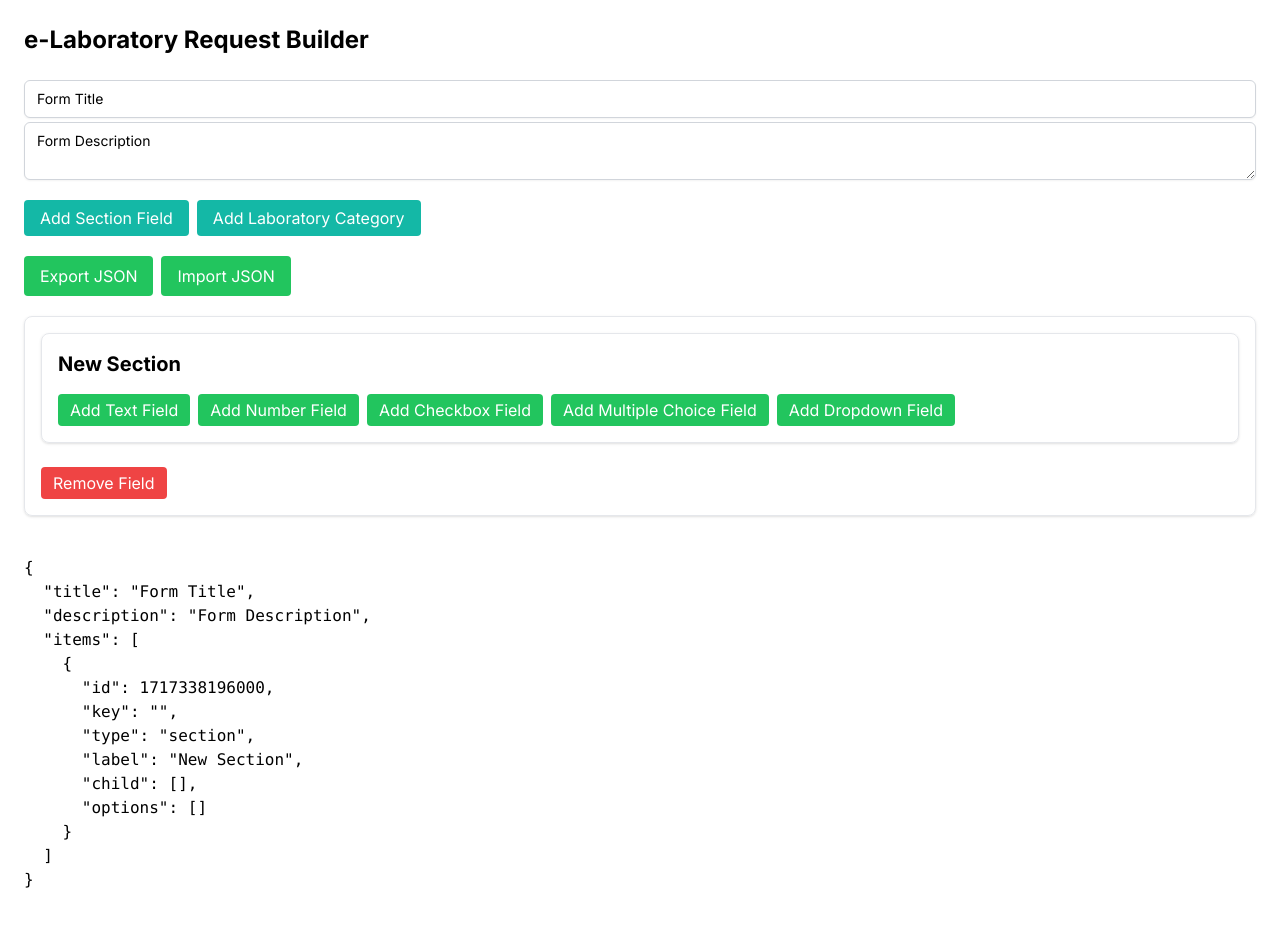
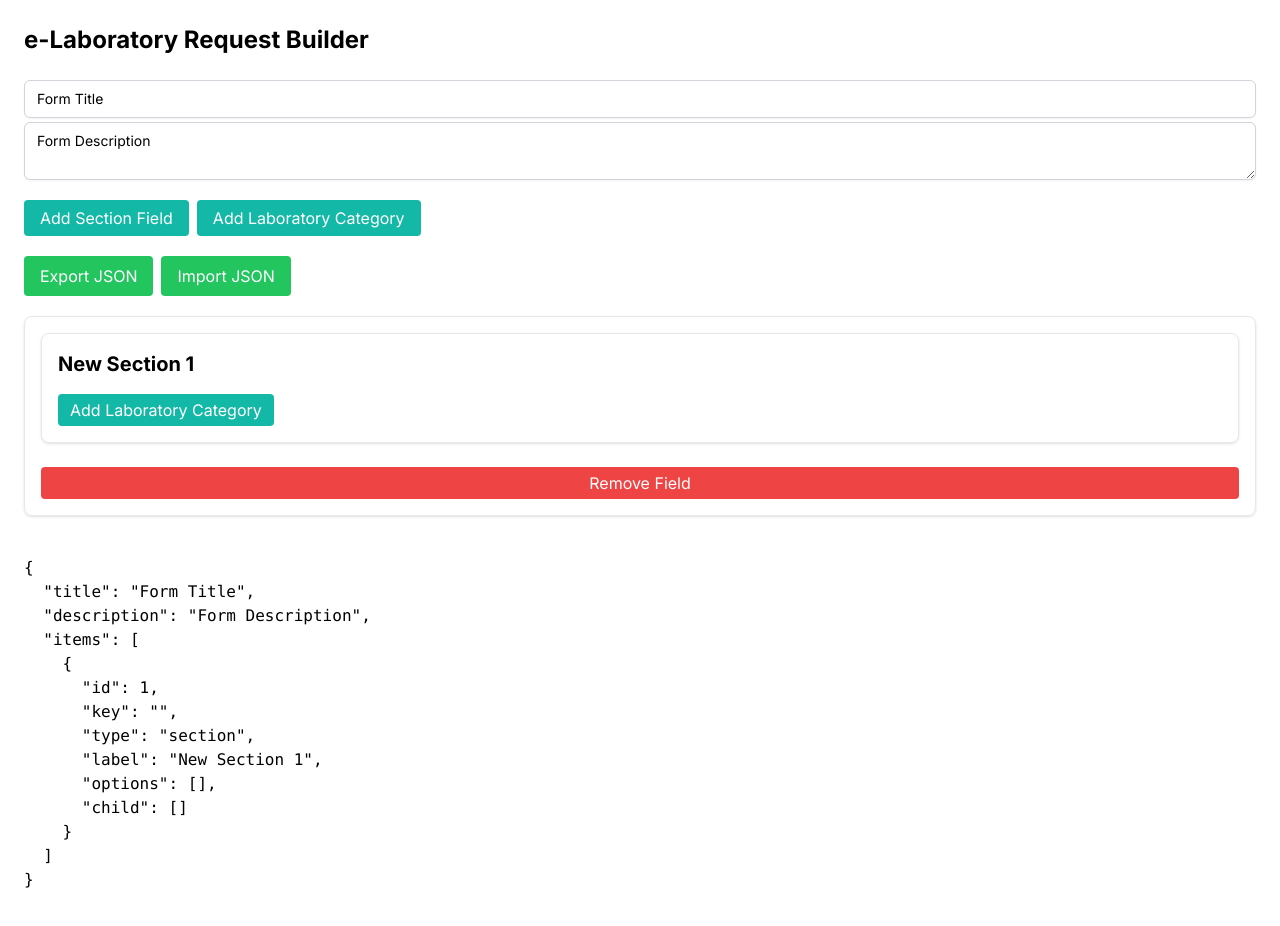
Before and after one commit to edwardlorilla1986/clinic-ez, a Next.js app: page /edoc/lab-request in a window 1280 px wide. Both pictures are taken after a click on the button "Add Section Field". Shown: the top 926 px of the page. Built offline with nearby package versions, Linux system fonts and the light colour scheme.

Commit message:
refactor: Improve spacing and disable Add Option button when label is empty in DropdownField and MultipleChoiceField components

```diff
--- a/src/app/edoc/lab-request/LabRequestForm.tsx
+++ b/src/app/edoc/lab-request/LabRequestForm.tsx
@@ -2,11 +2,33 @@
 
 import FormItem from "@/src/components/FormItem";
 import { FormBuilderContextType, formBuilderContext } from "@/src/context/FormBuilderContext";
+import { CheckboxField, DropdownField, MultipleChoiceField, NumberField, TextField } from "@/src/types/formField";
 import React, { useContext } from "react";
 
 export default function LabRequestForm() {
 
-    const {form, handleAddField, handleTitleChange, handleDescriptionChange, handleExport, handleImport} = useContext(formBuilderContext) as FormBuilderContextType
+    const {
+        form,
+        addSectionField,
+        handleTitleChange,
+        handleDescriptionChange,
+        handleExport,
+        handleImport,
+        addCheckboxField,
+    } = useContext(formBuilderContext) as FormBuilderContextType
+
+    const handleAddSection = () => {
+        const id = form.items.length + 1
+        addSectionField({
+            id,
+            key: "",
+            type: "section",
+            label: `New Section ${id}`,
+            options: [],
+            child: []
+        })
+    }
+
     return (
         <div>
             <input
@@ -24,15 +46,20 @@ return (
             />
             <div className="flex gap-2 my-5">
                 <button className="bg-teal-500 text-white py-2 px-4 rounded cursor-pointer leading-tight"
-                onClick={() => handleAddField("section")}>
+                    onClick={() => handleAddSection()}>
                     Add Section Field
                 </button>
                 <button className="bg-teal-500 text-white py-2 px-4 rounded cursor-pointer leading-tight"
-                onClick={() => handleAddField("checkbox")}>
+                    onClick={() => addCheckboxField({
+                        id: form.items.length + 1,
+                        key: 'checkbox',
+                        label: `Laboratory Category ${form.items.length + 1}`,
+                        type: 'checkbox',
+                        value: [],
+                        options: [],
+                    })}>
                     Add Laboratory Category
                 </button>
-
-
             </div>
             <div className="flex gap-2 my-5">
                 <button className="bg-green-500 text-white py-2 px-4 rounded cursor-pointer leading-tight" onClick={handleExport}>
@@ -53,12 +80,34 @@ return (
 
             {
                 form.items.map((item, index) => {
+                    let id = "child" in item ? item.child.length : 1;
+                    const handleAddCheckboxField = (_index: number) => {
+                        const field: CheckboxField = {
+                            id: id,
+                            key: 'checkbox',
+                            label: `Laboratory Category ${id + 1}`,
+                            type: 'checkbox',
+                            value: [],
+                            options: [],
+                        }
+                        addCheckboxField(field, _index);
+                    }
                     return (
                         <FormItem
                             key={index}
                             index={index}
                             field={item}
+                            sectionToolbar={(
+                                <div className="flex items-center flex-wrap gap-2">
 
+                                    <button
+                                    className="bg-teal-500 text-white py-1 px-3 rounded"
+                                    onClick={() => handleAddCheckboxField(index)}
+                                    >
+                                        Add Laboratory Category
+                                    </button>
+                                </div>
+                            )}
                         />
                     )
                 })
--- a/src/app/edoc/lab-request/page.tsx
+++ b/src/app/edoc/lab-request/page.tsx
@@ -4,12 +4,13 @@ import JsonPreview from "./JsonPreview";
 import LabRequestForm from "./LabRequestForm";
 
 export default function LabRequestPage() {
+   const debug = true;
   return (
     <FormBuilderProvider>
         <div className="container mx-auto p-6">
             <h1 className="text-2xl font-bold mb-6">e-Laboratory Request Builder</h1>
             <LabRequestForm/>
-            <JsonPreview/>
+            {debug && <JsonPreview />}
         </div>
     </FormBuilderProvider>
   );
--- a/src/components/FormItem.tsx
+++ b/src/components/FormItem.tsx
@@ -11,10 +11,11 @@ import { FormBuilderContextType, formBuilderContext } from "../context/FormBuild
 interface FormItemProps{
     field: FormField
     index: number,
+    sectionToolbar?: React.ReactNode
 }
 
-function FormItem({field, index}: FormItemProps) {
-    const {handleFieldChange, handleLabelChange, handleOptionsChange, handleRemoveField, addTextField, addNumberField, addCheckboxField, addDropdownField, addMultipleChoiceField} = useContext(formBuilderContext) as FormBuilderContextType
+function FormItem({field, index, sectionToolbar}: FormItemProps) {
+    const { handleFieldChange, handleLabelChange, handleOptionsChange, handleRemoveField } = useContext(formBuilderContext) as FormBuilderContextType
     const {label, type} = field
     let value, options;
 
@@ -25,75 +26,15 @@ function FormItem({field, index}: FormItemProps) {
         options = field.options;
     }
 
-    const handleAddTextField = (_index: number) => {
-        const field: TextFieldType = {
-            id: index + 1,
-            key: 'text',
-            label: 'Text Field',
-            type: 'text',
-            value: '',
-        }
-        addTextField(field, _index);
-    }
-
-    const handleAddNumberField = (_index: number) => {
-        const field: NumberFieldType = {
-            id: index + 1,
-            key: 'number',
-            label: 'Number Field',
-            type: 'number',
-            value: 0,
-        }
-        addNumberField(field, _index);
-    }
-
-    const handleAddCheckboxField = (_index: number) => {
-        const field: CheckboxFieldType = {
-            id: index + 1,
-            key: 'checkbox',
-            label: 'Checkbox Field',
-            type: 'checkbox',
-            value: [],
-            options: [],
-        }
-        addCheckboxField(field, _index);
-    }
-
-    const handleAddMultipleChoiceField = (_index: number) => {
-        const field: MultipleChoiceFieldType = {
-            id: index + 1,
-            key: 'multiple-choice',
-            label: 'Multiple Choice Field',
-            type: 'multiple-choice',
-            value: '',
-            options: [],
-        }
-        addMultipleChoiceField(field, _index);
-    }
-
-    const handleAddDropdownField = (_index: number) => {
-        const field: DropdownFieldType = {
-            id: index + 1,
-            key: 'dropdown',
-            label: 'Dropdown Field',
-            type: 'dropdown',
-            value: '',
-            options: [],
-        }
-        addDropdownField(field, _index);
-    }
-
     return (
-        <div className="mb-4 p-4 border rounded-lg shadow">
+        <div className="flex flex-col my-2 p-4 border rounded-lg shadow">
             {type === 'text' && (
-                <>
                 <TextField
                     label={label}
                     value={value as string}
                     onChange={(value) => handleFieldChange(index, {...field, value})}
                     onLabelChange={(label) => handleLabelChange(index, label)}
                 />
-                </>
             )}
             {type === 'number' && (
                 <NumberField
@@ -137,40 +78,7 @@ function FormItem({field, index}: FormItemProps) {
                 <SectionFieldComponent
                     index={index}
                     section={field as SectionField}
-                    toolBar={(
-                        <div className="flex items-center flex-wrap gap-2">
-                        <button
-                        className="bg-green-500 text-white py-1 px-3 rounded"
-                        onClick={() => handleAddTextField(index)}
-                        >
-                        Add Text Field
-                        </button>
-                        <button
-                        className="bg-green-500 text-white py-1 px-3 rounded"
-                        onClick={() => handleAddNumberField(index)}
-                        >
-                        Add Number Field
-                        </button>
-                        <button
-                        className="bg-green-500 text-white py-1 px-3 rounded"
-                        onClick={() => handleAddCheckboxField(index)}
-                        >
-                        Add Checkbox Field
-                        </button>
-                        <button
-                        className="bg-green-500 text-white py-1 px-3 rounded"
-                        onClick={() => handleAddMultipleChoiceField( index)}
-                        >
-                        Add Multiple Choice Field
-                        </button>
-                        <button
-                        className="bg-green-500 text-white py-1 px-3 rounded"
-                        onClick={() => handleAddDropdownField(index)}
-                        >
-                        Add Dropdown Field
-                        </button>
-                    </div>
-                    )}
+                    toolBar={sectionToolbar}
                 />
             )}
             <RemoveButton onClick={() => handleRemoveField(index)}/>
--- a/src/components/SectionFieldComponent.tsx
+++ b/src/components/SectionFieldComponent.tsx
@@ -57,7 +57,7 @@ const SectionFieldComponent: React.FC<SectionFieldComponentProps> = ({
       {section.child.map((subField, subIndex) => (
         <div
           key={subIndex}
-          className="mb-2 p-2 border rounded"
+          className="my-2 p-2 border rounded"
         >
           {subField.type === "text" && (
             <TextField
@@ -133,7 +133,7 @@ const SectionFieldComponent: React.FC<SectionFieldComponentProps> = ({
           )}
           <button
             className="bg-red-500 text-white py-1 px-3 mt-2 rounded"
-            onClick={() => handleRemoveField(index, subIndex)}
+            onClick={() => handleRemoveField(subIndex, index)}
           >
             Remove Sub-Item
           </button>
--- a/src/context/FormBuilderContext.tsx
+++ b/src/context/FormBuilderContext.tsx
@@ -173,6 +173,8 @@ export default function FormBuilderProvider({ children}: FormBuilderProps) {
     }
 
     const handleRemoveField = (index: number, sectionIndex?: number) => {
+        console.log({index, sectionIndex});
+
         dispatch({
             type: 'removeField',
             payload: {
```
Lines whose indentation alone changed are shown as unchanged.
